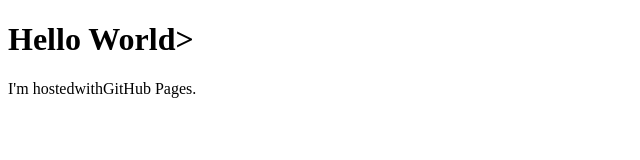
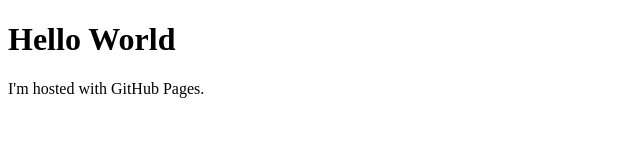
Before and after one commit to Kellen-Savage/Kellen-Savage.github.io, a plain HTML site: page index.html in a window 1280 px wide. Shown: the full height of the page, 0-640 px from the left. Drawn offline with Linux system fonts and the light colour scheme.

Commit message:
Minor Changes
Changed the text

```diff
--- a/index.html
+++ b/index.html
@@ -1,7 +1,7 @@
 <!DOCTYPE html>
 <html>
 <body>
-	<h1>Hello World></h1>
-	<p>I'm hostedwithGitHub Pages. </p>
+	<h1>Hello World</h1>
+	<p>I'm hosted with GitHub Pages. </p>
 </body>
 </html>
```
